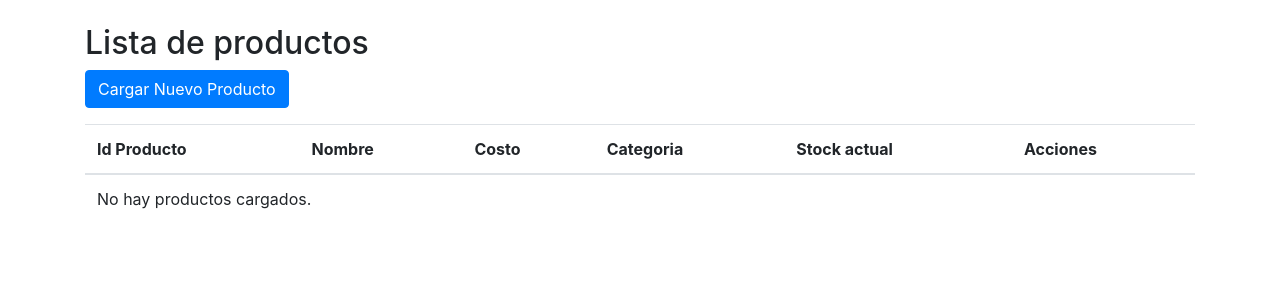
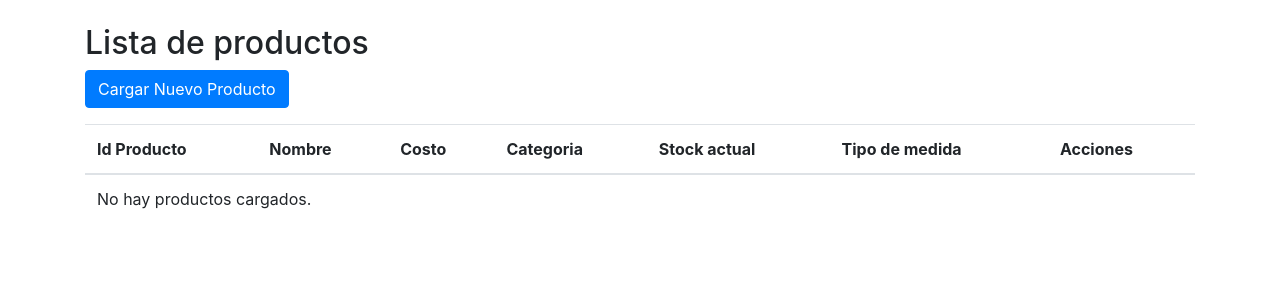
Before and after one commit to tomasbroda11/FruitAdmin, a Django app: page /productos/ in a window 1280 px wide. Shown: the part 58-358 px from the top of the page. Run offline with Django 5.2, Linux system fonts and the light colour scheme; data that the repository does not hold is empty; some libraries are stand-ins or nearby versions.

Commit message:
algunos cambios pero bugs en cliente, prod y pedidos

```diff
--- a/productos/models.py
+++ b/productos/models.py
@@ -7,6 +7,7 @@ class Producto(models.Model):
     costo = models.DecimalField(max_digits=10, decimal_places=2, null=False)
     porcentaje_ganancia = models.DecimalField(max_digits=5, decimal_places=2, null=False)
     categoria = models.ForeignKey(Categoria, on_delete=models.CASCADE)
+    tipo_medida = models.CharField(max_length=10, default='unidad')
 
     def __str__(self):
         return self.nombre
--- a/productos/views.py
+++ b/productos/views.py
@@ -10,7 +10,10 @@ def productos_create(request):
     if request.method == 'POST':
         form = ProductoForm(request.POST)
         if form.is_valid():
-            form.save()
+            producto = form.save(commit=False)
+            tipo_medida = request.POST.get('tipo_medida_hidden')
+            producto.tipo_medida = tipo_medida
+            producto.save()
             return redirect('producto_list')
     else:
         form = ProductoForm()
--- a/templates/productos/producto_list.html
+++ b/templates/productos/producto_list.html
@@ -13,6 +13,7 @@
             <th>Costo</th>
             <th>Categoria</th>
             <th>Stock actual</th>
+            <th>Tipo de medida</th>
             <th>Acciones</th>
         </tr>
     </thead>
@@ -21,9 +22,10 @@
         <tr>
             <td>{{ producto.id }}</td>
             <td>{{producto.nombre}}</td>
-            <td>{{ producto.costo }}</td>
+            <td>${{ producto.costo }}</td>
             <td>{{ producto.categoria }}</td>
             <td>{{ producto.cantidad }}</td>
+            <td>{{ producto.tipo_medida }}</td>
             <td>
                 <a href="{% url 'producto_detail' producto.pk %}" class="btn btn-info">Modificar</a>
             </td>
```
Also changed, not shown: templates/productos/producto_form.html (+13 -2 lines), productos/migrations/0004_producto_tipo_medida.py (added).
